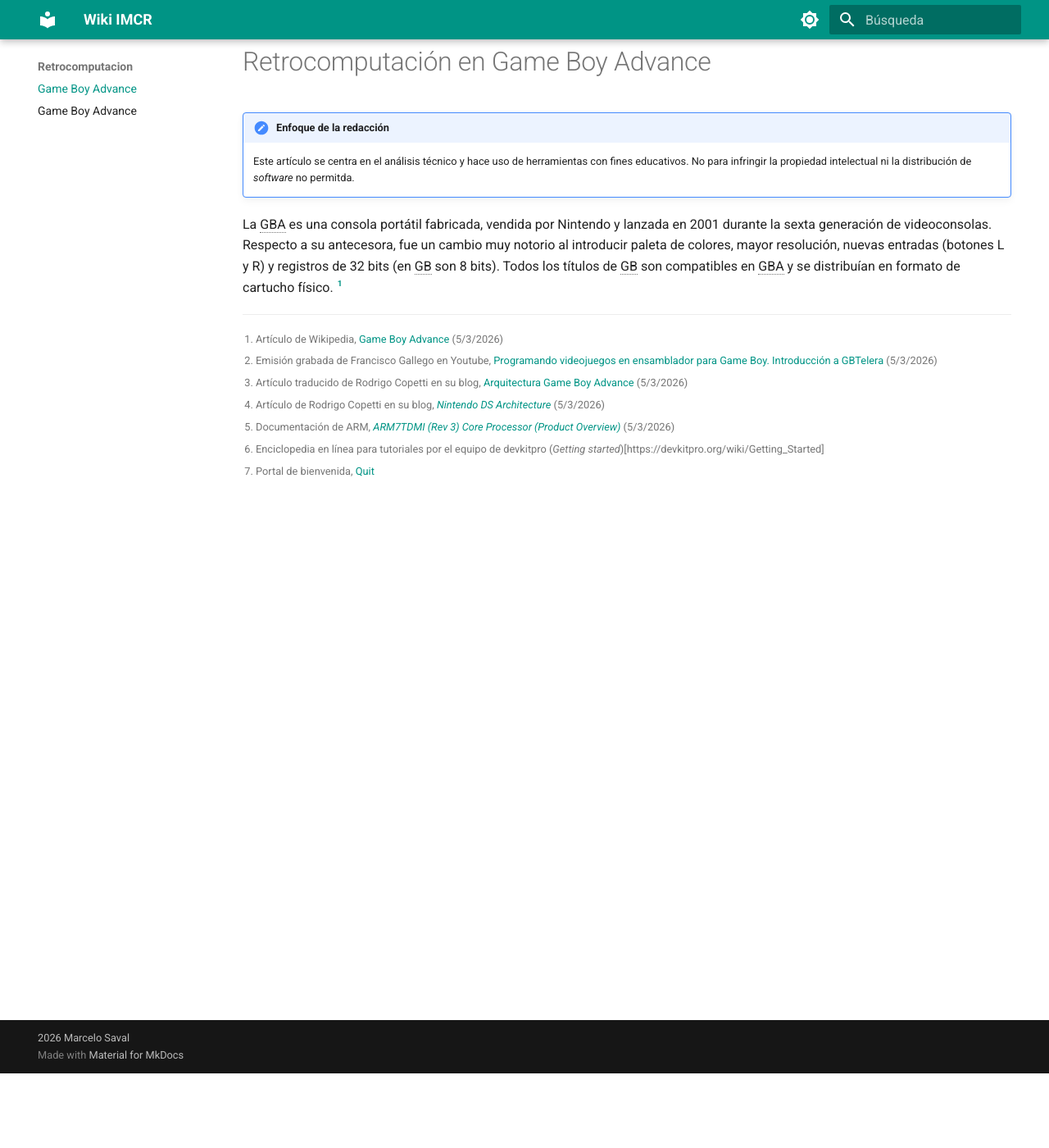
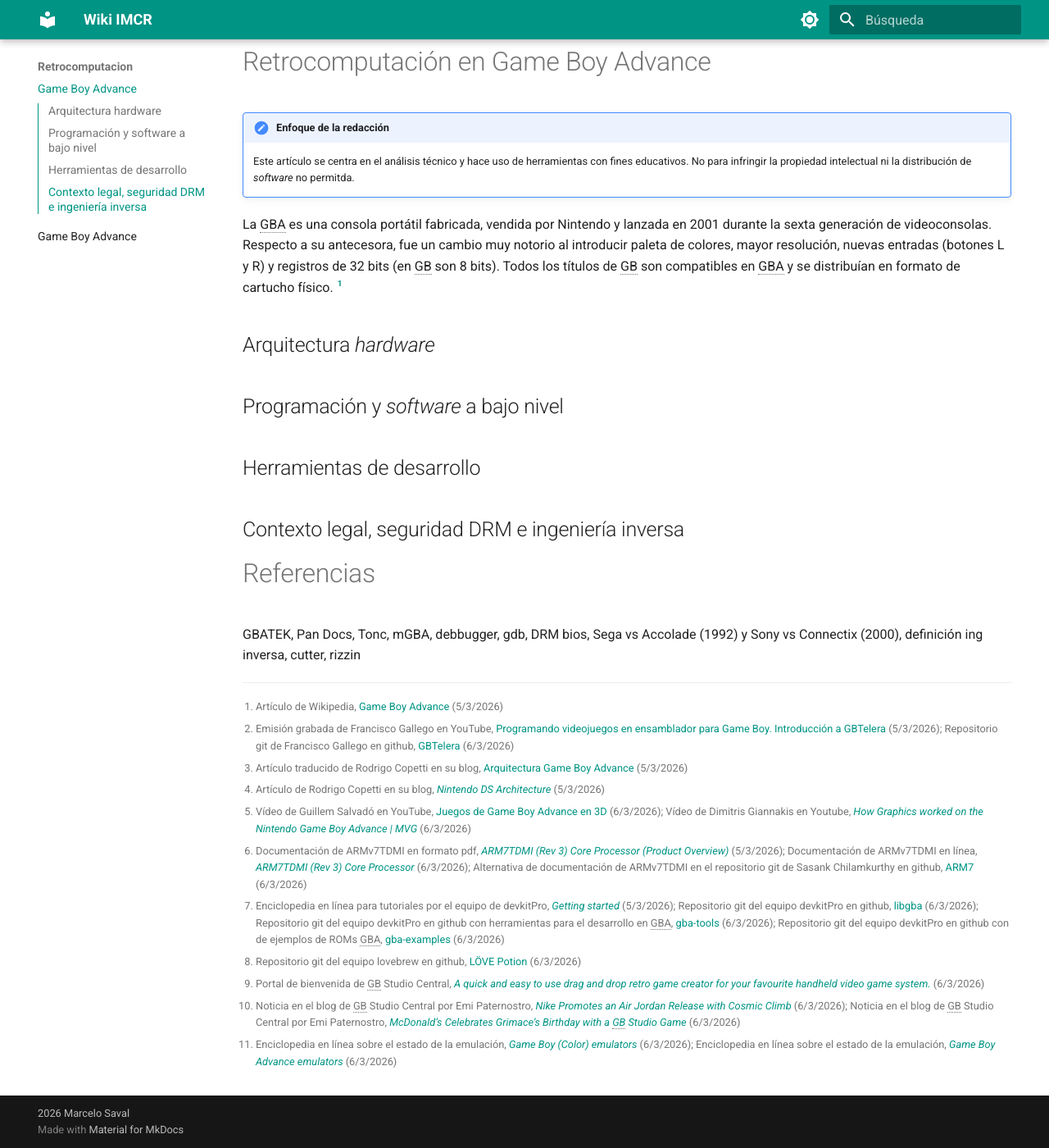
Before and after one commit to abl78-ua/Wiki-IMCR, an MkDocs documentation site: the page built from docs/Retrocomputacion/Retrocomputacion.md, in a window 1280 px wide and 1400 px high, scrolled down 91 px. Shown: the whole window at 82% size. Built offline with MkDocs 1.6.1 and Material for MkDocs 9.7.7, drawn with Linux system fonts in a browser that asks for light colours.

Commit message:
doc: add more references and plan more

```diff
--- a/docs/Retrocomputacion/Retrocomputacion.md
+++ b/docs/Retrocomputacion/Retrocomputacion.md
@@ -9,19 +9,39 @@ title: Game Boy Advance
 
 La GBA es una consola portátil fabricada, vendida por Nintendo y lanzada en 2001 durante la sexta generación de videoconsolas. Respecto a su antecesora, fue un cambio muy notorio al introducir paleta de colores, mayor resolución, nuevas entradas (botones L y R) y registros de 32 bits (en GB son 8 bits). Todos los títulos de GB son compatibles en GBA y se distribuían en formato de cartucho físico. [^ref:GBAwiki]
 
+## Arquitectura *hardware*
+
+## Programación y *software* a bajo nivel
+
+## Herramientas de desarrollo
+
+## Contexto legal, seguridad DRM e ingeniería inversa
+
+# Referencias
+
+GBATEK, Pan Docs, Tonc, mGBA, debbugger, gdb, DRM bios, Sega vs Accolade (1992) y Sony vs Connectix (2000), definición ing inversa, cutter, rizzin
+
 [^ref:GBAwiki]: Artículo de Wikipedia, [Game Boy Advance](https://en.wikipedia.org/wiki/Game_Boy_Advance) (5/3/2026)
 
-[^ref:RetromanDirectoGBYT]: Emisión grabada de Francisco Gallego en Youtube, [Programando videojuegos en ensamblador para Game Boy. Introducción a GBTelera](https://www.youtube.com/watch?v=q552n1F3j9s) (5/3/2026)
+[^ref:RetromanDirectoGBYT]: Emisión grabada de Francisco Gallego en YouTube, [Programando videojuegos en ensamblador para Game Boy. Introducción a GBTelera](https://www.youtube.com/watch?v=q552n1F3j9s) (5/3/2026); Repositorio git de Francisco Gallego en github, [GBTelera](https://github.com/lronaldo/gbtelera) (6/3/2026)
 
 [^ref:CopettiGBA]: Artículo traducido de Rodrigo Copetti en su blog, [Arquitectura Game Boy Advance](https://www.copetti.org/es/writings/consoles/game-boy-advance/) (5/3/2026)
 
 [^ref:CopettiNDS]: Artículo de Rodrigo Copetti en su blog, [*Nintendo DS Architecture*](https://www.copetti.org/writings/consoles/nintendo-ds/) (5/3/2026)
 
-[^ref:ARM7]: Documentación de ARM, [*ARM7TDMI (Rev 3) Core Processor (Product Overview)*](https://documentation-service.arm.com/static/5eb15edd9931941038e01527) (5/3/2026)
+[^ref:GBA3D]: Vídeo de Guillem Salvadó en YouTube, [Juegos de Game Boy Advance en 3D](https://www.youtube.com/watch?v=9QtnivesDaM) (6/3/2026); Vídeo de Dimitris Giannakis en Youtube, [*How Graphics worked on the Nintendo Game Boy Advance | MVG*](https://www.youtube.com/watch?v=mpNWEbZdXNw) (6/3/2026)
 
-[^ref:DevkitProGBA]: Enciclopedia en línea para tutoriales por el equipo de devkitpro (*Getting started*)[https://devkitpro.org/wiki/Getting_Started]
+[^ref:ARM7]: Documentación de ARMv7TDMI en formato pdf, [*ARM7TDMI (Rev 3) Core Processor (Product Overview)*](https://documentation-service.arm.com/static/5eb15edd9931941038e01527) (5/3/2026); Documentación de ARMv7TDMI en línea, [*ARM7TDMI (Rev 3) Core Processor*](https://developer.arm.com/documentation/dvi0027/b/arm7tdmi) (6/3/2026); Alternativa de documentación de ARMv7TDMI en el repositorio git de Sasank Chilamkurthy en github, [ARM7](https://github.com/chsasank/ARM7/blob/master/docs/ARM-7TDMI-Reference-Manual.pdf) (6/3/2026)
 
-[^ref:GBStudio]: Portal de bienvenida, [Quit](https://www.gbstudio.dev/)
+[^ref:DevkitProGBA]: Enciclopedia en línea para tutoriales por el equipo de devkitPro, [*Getting started*](https://devkitpro.org/wiki/Getting_Started) (5/3/2026); Repositorio git del equipo devkitPro en github, [libgba](https://github.com/devkitPro/libgba) (6/3/2026); Repositorio git del equipo devkitPro en github con herramientas para el desarrollo en GBA, [gba-tools](https://github.com/devkitPro/gba-tools) (6/3/2026); Repositorio git del equipo devkitPro en github con de ejemplos de ROMs GBA, [gba-examples](https://github.com/devkitPro/gba-examples) (6/3/2026)
+
+[^ref:Lovepotion]: Repositorio git del equipo lovebrew en github, [LÖVE Potion](https://github.com/lovebrew/lovepotion) (6/3/2026)
+
+[^ref:GBStudioSite]: Portal de bienvenida de GB Studio Central, [*A quick and easy to use drag and drop retro game creator for your favourite handheld video game system.*](https://www.gbstudio.dev/) (6/3/2026)
+
+[^ref:GBStudioF500]: Noticia en el blog de GB Studio Central por Emi Paternostro, [*Nike Promotes an Air Jordan Release with Cosmic Climb*](https://gbstudiocentral.com/news/nike-promotes-an-air-jordan-release-with-cosmic-climb/) (6/3/2026); Noticia en el blog de GB Studio Central por Emi Paternostro, [*McDonald’s Celebrates Grimace’s Birthday with a GB Studio Game*](https://gbstudiocentral.com/news/mcdonalds-celebrates-grimaces-birthday-with-a-gb-studio-game/) (6/3/2026)
+
+[^ref:GBxEmuWiki]: Enciclopedia en línea sobre el estado de la emulación, [*Game Boy (Color) emulators*](https://emulation.gametechwiki.com/index.php/Game_Boy_(Color)_emulators) (6/3/2026); Enciclopedia en línea sobre el estado de la emulación, [*Game Boy Advance emulators*](https://emulation.gametechwiki.com/index.php/Game_Boy_Advance_emulators) (6/3/2026)
 
 *[GBA]: consola Game Boy Advance
 
```
